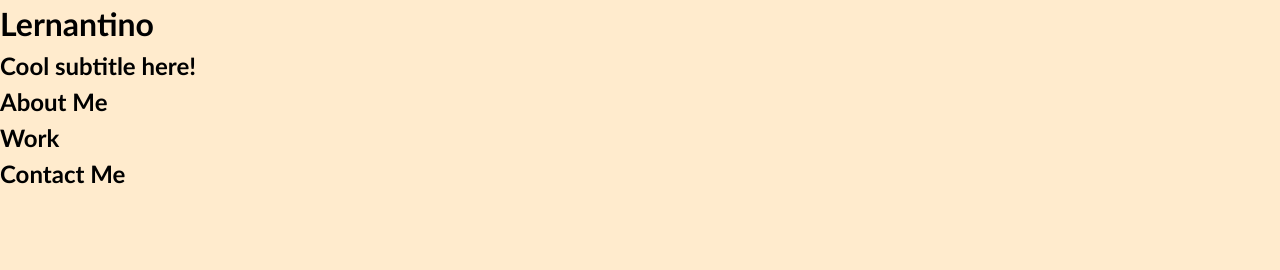
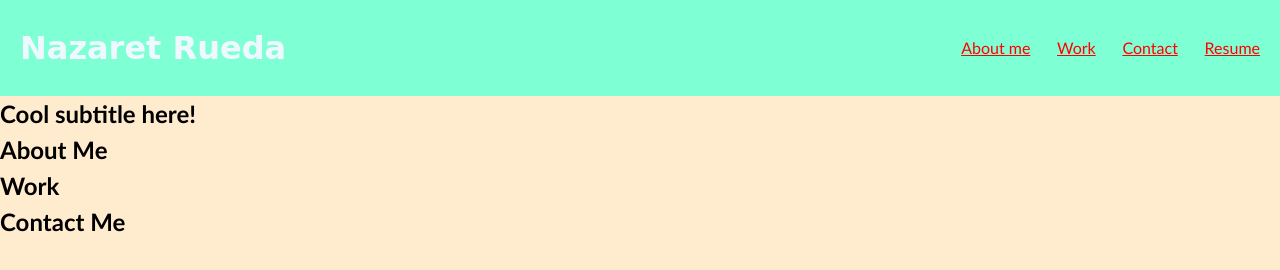
Before and after one commit to NazaretRueda/nrportfolio, a plain HTML site: page index.html in a window 1280 px wide. Drawn offline with Linux system fonts and the light colour scheme.

Commit message:
Header structure and style

```diff
--- a/css/style.css
+++ b/css/style.css
@@ -22,3 +22,36 @@ h6 {
 p {
   margin: 0;
 }
+
+body {
+  display: flex;
+  flex-direction: column;
+}
+
+/* Heade style */
+.header {
+  padding: 20px;
+  background-color: aquamarine;
+  display: grid;
+  align-items: center;
+  grid-template-columns: 25% 75%
+}
+.logo {
+  color: aliceblue;
+  font-family: cursive
+}
+
+.links ul{
+  display: flex;
+  justify-content: end;
+  list-style-type: none;
+  color: aliceblue;
+}
+
+.links li {
+  margin-left: 3%;
+}
+
+.links a {
+  color: rgb(255, 0, 0);
+}
--- a/index.html
+++ b/index.html
@@ -13,9 +13,23 @@
 
 <body>
     <!-- Header start -->
-  <header>
-    <h1>Lernantino</h1>
-    <nav>
+  <header class="header">
+    <h1 class="logo">Nazaret Rueda</h1>
+    <nav class="links">
+      <ul>
+        <li>
+          <a href="#">About me</a>
+        </li>
+        <li>
+          <a href="#">Work</a>
+        </li>
+        <li>
+          <a href="#">Contact</a>
+        </li>
+        <li>
+          <a href="#">Resume</a>
+        </li>
+      </ul>
     </nav>
   </header>
 
```
